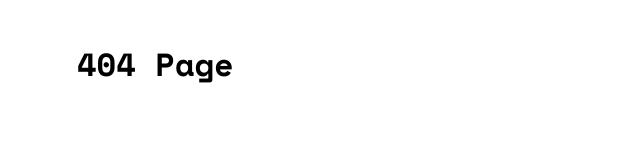
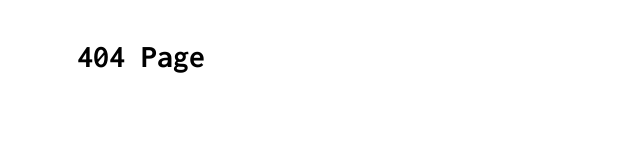
Before and after one commit to sullie-dev/responsve-404-page, a plain HTML site: page index.html in a window 1280 px wide. Shown: the whole page, without its empty margins (0-640 px from the left). Drawn offline with nearby package versions, Linux system fonts and the light colour scheme.

Commit message:
Change font for logo to Inconsolata

```diff
--- a/assets/css/styles.css
+++ b/assets/css/styles.css
@@ -17,6 +17,7 @@ header{
 }
 
 .logo{
+    font-family: Inconsolata, Courier, monospace;
     padding:40px 77px
 }
 
```
